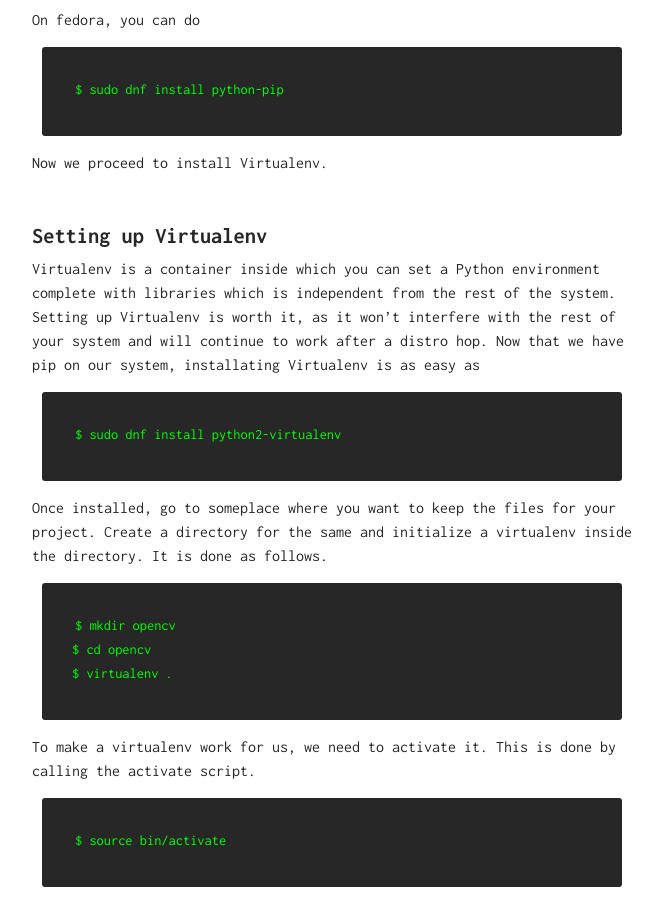
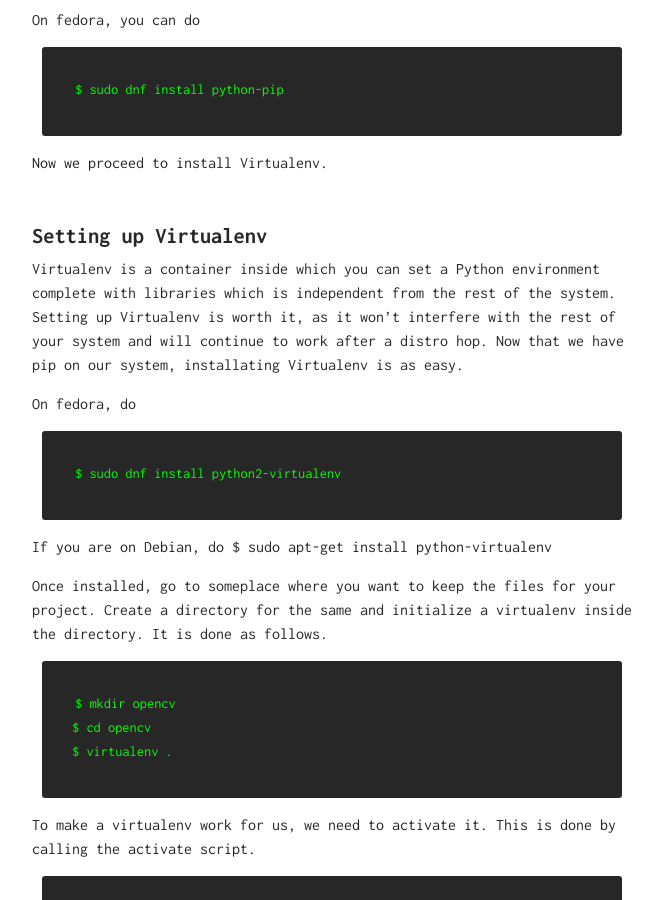
Before and after one commit to karuvally/karuvally.github.io, a Jekyll site: the page built from _posts/2018-03-30-setting-up-cv-python.md, in a window 1280 px wide and 900 px high, scrolled down 1184 px. Shown: the whole window, without its empty margins (308-970 px from the left). Built offline with Jekyll 4.4.1, drawn with Linux system fonts in a browser that asks for light colours.

Commit message:
updated virtualenv installation commands

```diff
--- a/_posts/2018-03-30-setting-up-cv-python.md
+++ b/_posts/2018-03-30-setting-up-cv-python.md
@@ -30,9 +30,14 @@
 Now we proceed to install Virtualenv.
 
 # Setting up Virtualenv
-Virtualenv is a container inside which you can set a Python environment complete with libraries which is independent from the rest of the system. Setting up Virtualenv is worth it, as it won't interfere with the rest of your system and will continue to work after a distro hop. Now that we have pip on our system, installating Virtualenv is as easy as
+Virtualenv is a container inside which you can set a Python environment complete with libraries which is independent from the rest of the system. Setting up Virtualenv is worth it, as it won't interfere with the rest of your system and will continue to work after a distro hop. Now that we have pip on our system, installating Virtualenv is as easy.
+
+On fedora, do
 
     $ sudo dnf install python2-virtualenv
+
+If you are on Debian, do
+    $ sudo apt-get install python-virtualenv
 
 Once installed, go to someplace where you want to keep the files for your project. Create a directory for the same and initialize a virtualenv inside the directory. It is done as follows.
 
```
